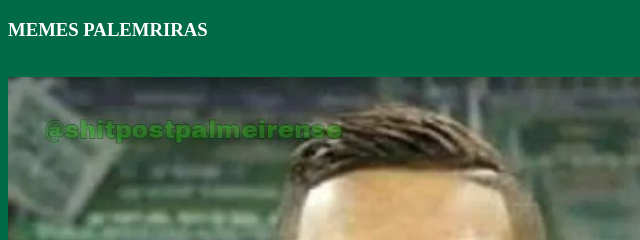
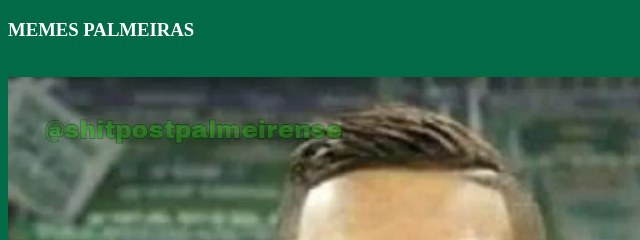
Before and after one commit to DiogoNicastro/memesdopalmeiras, a plain HTML site: page pag2.html in a window 1280 px wide. Shown: the top 240 px of the page, 0-640 px from the left. Drawn offline with Linux system fonts and the light colour scheme.

Commit message:
Update pag2.html

```diff
--- a/pag2.html
+++ b/pag2.html
@@ -13,7 +13,7 @@
     <title>Página 2</title>
 </head>
 <body>
-    <h3>MEMES PALEMRIRAS</h3><br>
+    <h3>MEMES PALMEIRAS</h3><br>
     <img src="rony.png">
     <img src="gigante.png" align="right"><br>
 
```
